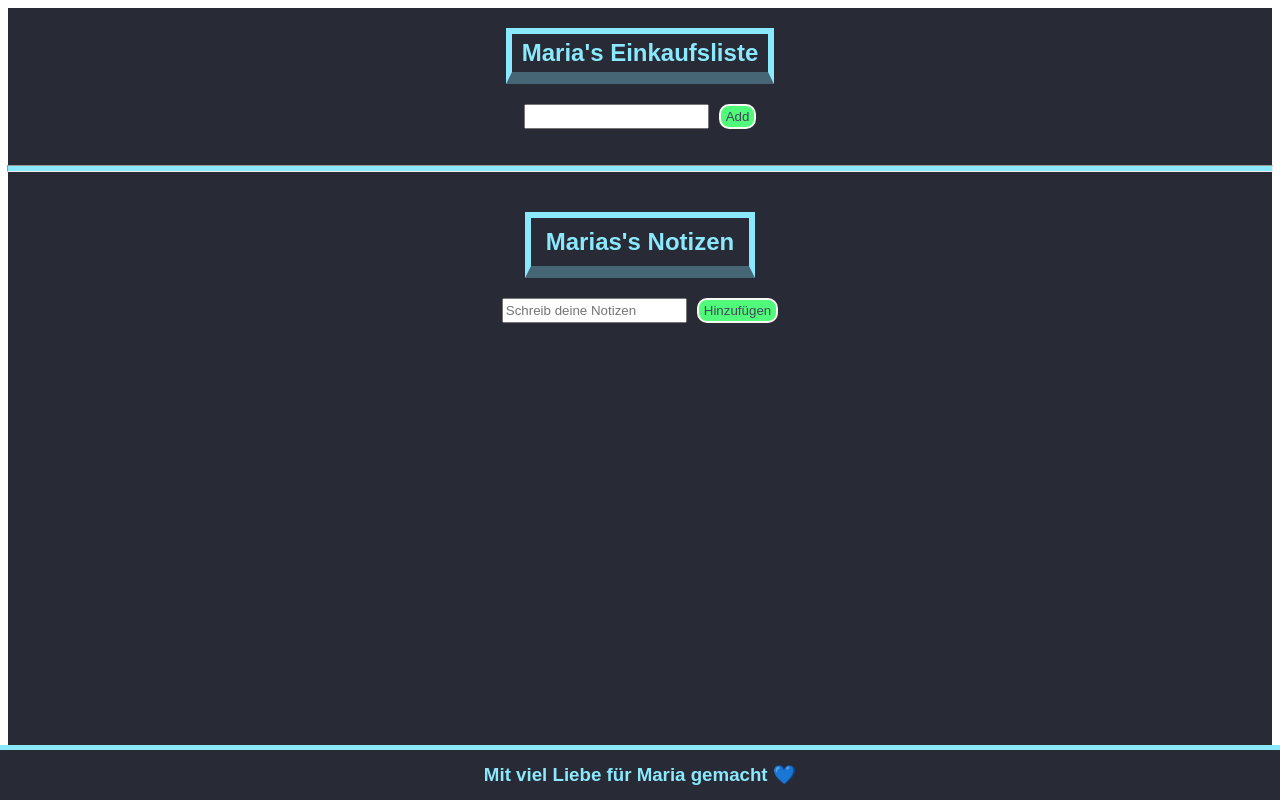
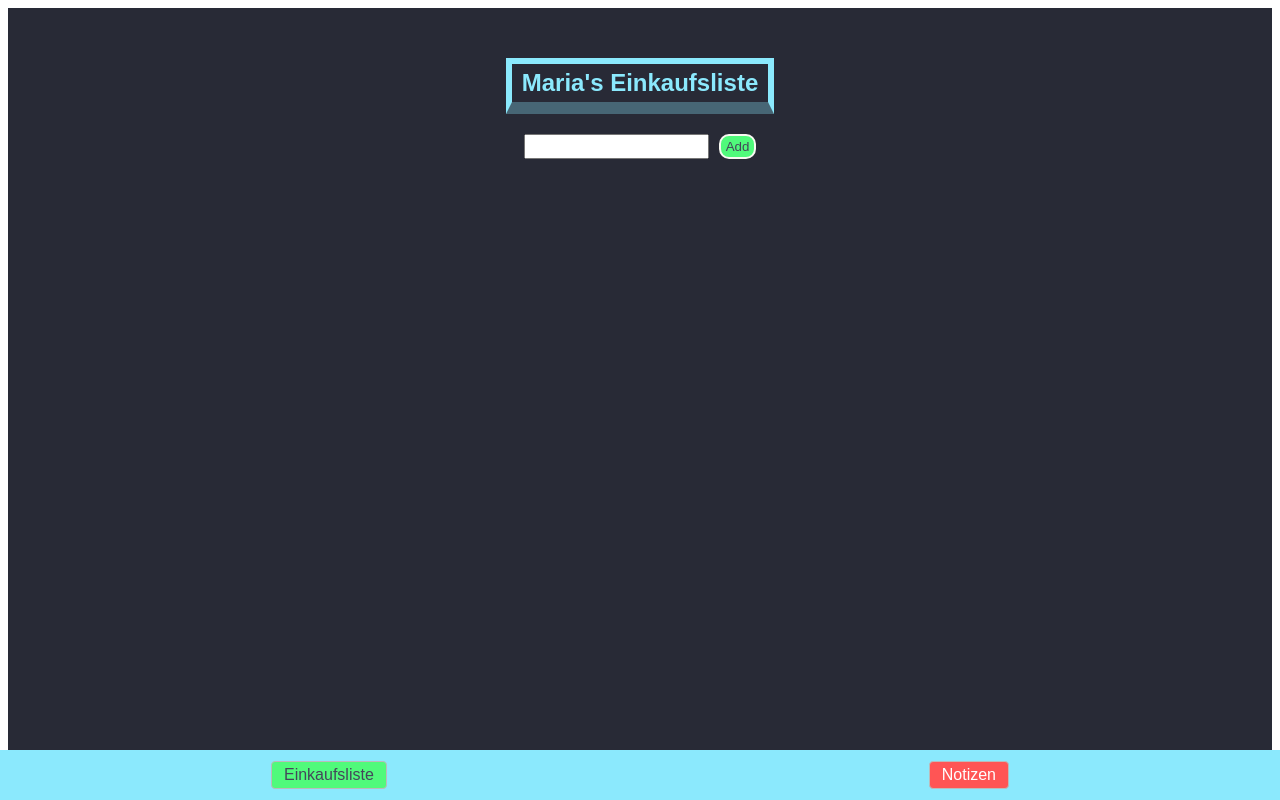
Before and after one commit to Petros-Tsimvris/mariasListe, a React (Create React App) app: page /einkauf in a window 1280 px wide. Built offline with nearby package versions, Linux system fonts and the light colour scheme.

Commit message:
added Router

```diff
--- a/src/App.js
+++ b/src/App.js
@@ -1,18 +1,33 @@
 import "./styles.css";
 import Notice from "./notice";
 import Todo from "./todo";
+import styled from "styled-components";
+import { Route, Routes, NavLink } from "react-router-dom";
 
 console.clear();
 export default function App() {
   return (
     <div className="App">
-      <Todo />
-      <hr />
-
-      <Notice />
-      <div className="footer">
-        <h3>Mit viel Liebe für Maria gemacht 💙</h3>
-      </div>
+      <nav className="NavBar">
+        <LinkButton to="/einkauf">Einkaufsliste</LinkButton>
+        <LinkButton to="/notizen">Notizen</LinkButton>
+      </nav>
+      <Routes>
+        <Route path="/einkauf" element={<Todo />} />
+        <Route path="/notizen" element={<Notice />} />
+      </Routes>
     </div>
   );
 }
+const LinkButton = styled(NavLink)`
+  padding: 4px 12px;
+  border: 1px solid #bbb;
+  border-radius: 4px;
+  background-color: #ff5555;
+  text-decoration: none;
+  color: #fff;
+  &.active {
+    background-color: #50fa7b;
+    color: #44475a;
+  }
+`;
--- a/src/index.js
+++ b/src/index.js
@@ -2,12 +2,15 @@ import { StrictMode } from "react";
 import { createRoot } from "react-dom/client";
 import "./styles.css";
 import App from "./App";
+import { BrowserRouter } from "react-router-dom";
 
 const rootElement = document.getElementById("root");
 const root = createRoot(rootElement);
 
 root.render(
   <StrictMode>
-    <App />
+    <BrowserRouter>
+      <App />
+    </BrowserRouter>
   </StrictMode>
 );
--- a/src/styles.css
+++ b/src/styles.css
@@ -8,25 +8,16 @@
   width: 100%;
   min-height: calc(100vh - 50px);
 }
-.footer {
-  background-color: #282a36;
-  border: 5px solid #8be9fd;
-  height: 50px;
-  color: #8be9fd;
-  display: flex;
-  align-items: center;
-  justify-content: center;
+.NavBar {
   position: fixed;
   bottom: 0;
   left: 0;
-  margin: -5px !important;
-  min-width: 100vw;
-}
-hr {
-  margin: 20px 0 !important;
   width: 100%;
-  height: 5px;
   background-color: #8be9fd;
+  height: 50px;
+  display: flex;
+  justify-content: space-around;
+  align-items: center;
 }
 
 .title {
@@ -37,6 +28,7 @@ hr {
   border-left: 6px solid #8be9fd;
   border-bottom: 12px solid rgba(139, 233, 253, 0.315);
 }
+
 .notizentitle {
   color: #8be9fd;
   border-top: 6px solid #8be9fd;
@@ -65,6 +57,9 @@ hr {
   padding: 0;
   list-style: none;
 }
+.todoWrap {
+  margin-top: 30px;
+}
 form {
   display: flex;
   justify-content: center;
@@ -77,21 +72,23 @@ form {
   flex-direction: column;
   justify-content: space-around;
   align-items: center;
+  margin-top: 30px;
 }
 .todoLi {
   display: flex;
-
   flex-wrap: wrap;
   justify-content: space-between;
   border-top: 3px solid #8be9fd;
   border-right: 3px solid #8be9fd;
   border-left: 3px solid #8be9fd;
   border-bottom: 7px solid rgba(139, 233, 253, 0.315);
-
   color: #f8f8f2;
   padding: 10px !important;
   margin: 10px !important;
   background-color: #6272a4;
+}
+.todoLi::before {
+  content: "💙";
 }
 .noticeUL {
   padding: 0;
@@ -99,19 +96,17 @@ form {
 }
 .noticeLi {
   text-align: center;
-
+  height: auto;
+  width: 250px;
   display: flex;
   flex-wrap: wrap;
   flex-direction: column;
-  border-top: 3px solid #8be9fd;
-  border-right: 3px solid #8be9fd;
-  border-left: 3px solid #8be9fd;
-  border-bottom: 7px solid rgba(139, 233, 253, 0.315);
-
-  color: #f8f8f2;
+  justify-content: space-between;
+  color: #282a36;
   padding: 10px !important;
   margin: 10px !important;
-  background-color: #6272a4;
+  background-color: ghostwhite;
+  border-left: 25px dotted black;
 }
 .noticeLi button {
   margin: 5px !important;
```
